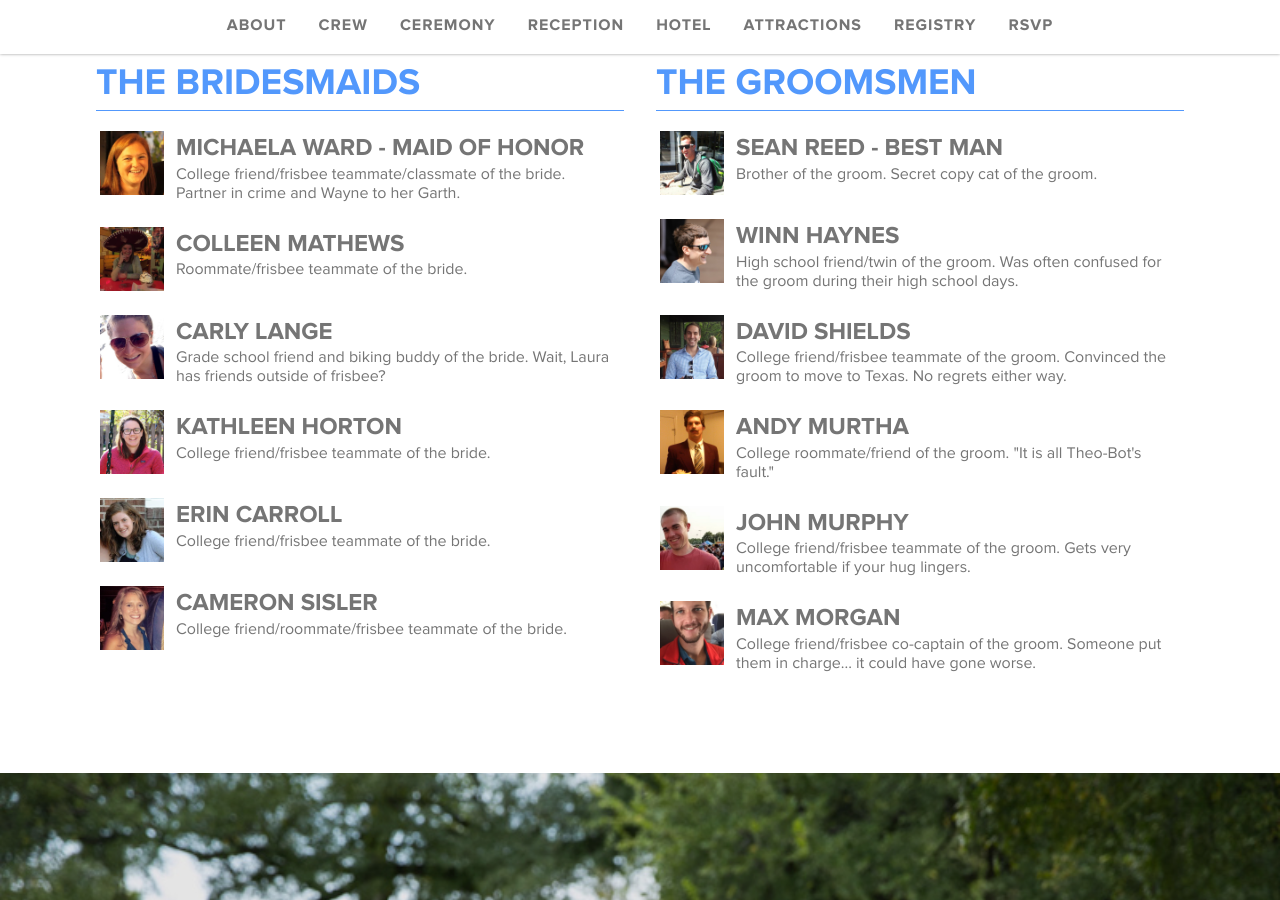
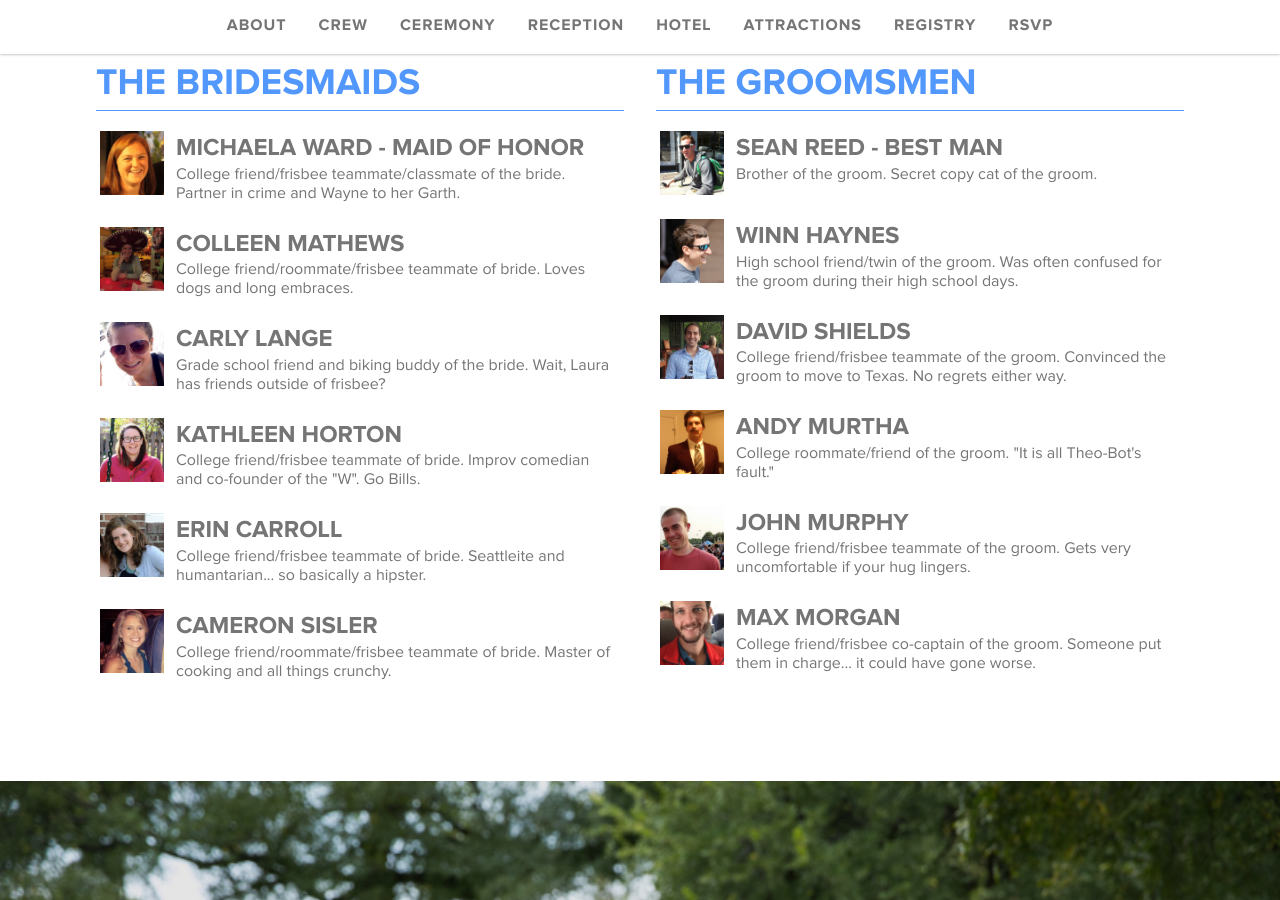
Before and after one commit to mikemcbride/lauraandaustin, a Jekyll site: the page built from index.html, in a window 1280 px wide and 900 px high, scrolled down 2252 px. Built offline with Jekyll 4.4.1, drawn with Linux system fonts in a browser that asks for light colours; nearby versions of some CDN libraries; comment, search, counter and statistics services are not loaded.

Commit message:
update bridesmaids info

```diff
--- a/_data/crew.yml
+++ b/_data/crew.yml
@@ -3,11 +3,11 @@
 
 bridesmaids:
   - {name: "Michaela Ward - Maid of Honor", img: "assets/img/Michaela.jpg", bio: "College friend/frisbee teammate/classmate of the bride. Partner in crime and Wayne to her Garth."}
-  - {name: "Colleen Mathews", img: "assets/img/Colleen.jpg", bio: "Roommate/frisbee teammate of the bride."}
+  - {name: "Colleen Mathews", img: "assets/img/Colleen.jpg", bio: "College friend/roommate/frisbee teammate of bride. Loves dogs and long embraces."}
   - {name: "Carly Lange", img: "assets/img/Carly.jpg", bio: "Grade school friend and biking buddy of the bride. Wait, Laura has friends outside of frisbee?"}
-  - {name: "Kathleen Horton", img: "assets/img/Horton.jpg", bio: "College friend/frisbee teammate of the bride."}
-  - {name: "Erin Carroll", img: "assets/img/Erin.jpg", bio: "College friend/frisbee teammate of the bride."}
-  - {name: "Cameron Sisler", img: "assets/img/Cam.jpg", bio: "College friend/roommate/frisbee teammate of the bride."}
+  - {name: "Kathleen Horton", img: "assets/img/Horton.jpg", bio: "College friend/frisbee teammate of bride. Improv comedian and co-founder of the \"W\". Go Bills."}
+  - {name: "Erin Carroll", img: "assets/img/Erin.jpg", bio: "College friend/frisbee teammate of bride. Seattleite and humantarian... so basically a hipster."}
+  - {name: "Cameron Sisler", img: "assets/img/Cam.jpg", bio: "College friend/roommate/frisbee teammate of bride. Master of cooking and all things crunchy."}
 
 groomsmen:
   - {name: "Sean Reed - Best Man", img: "assets/img/Sean.jpg", bio: "Brother of the groom. Secret copy cat of the groom."}
```
